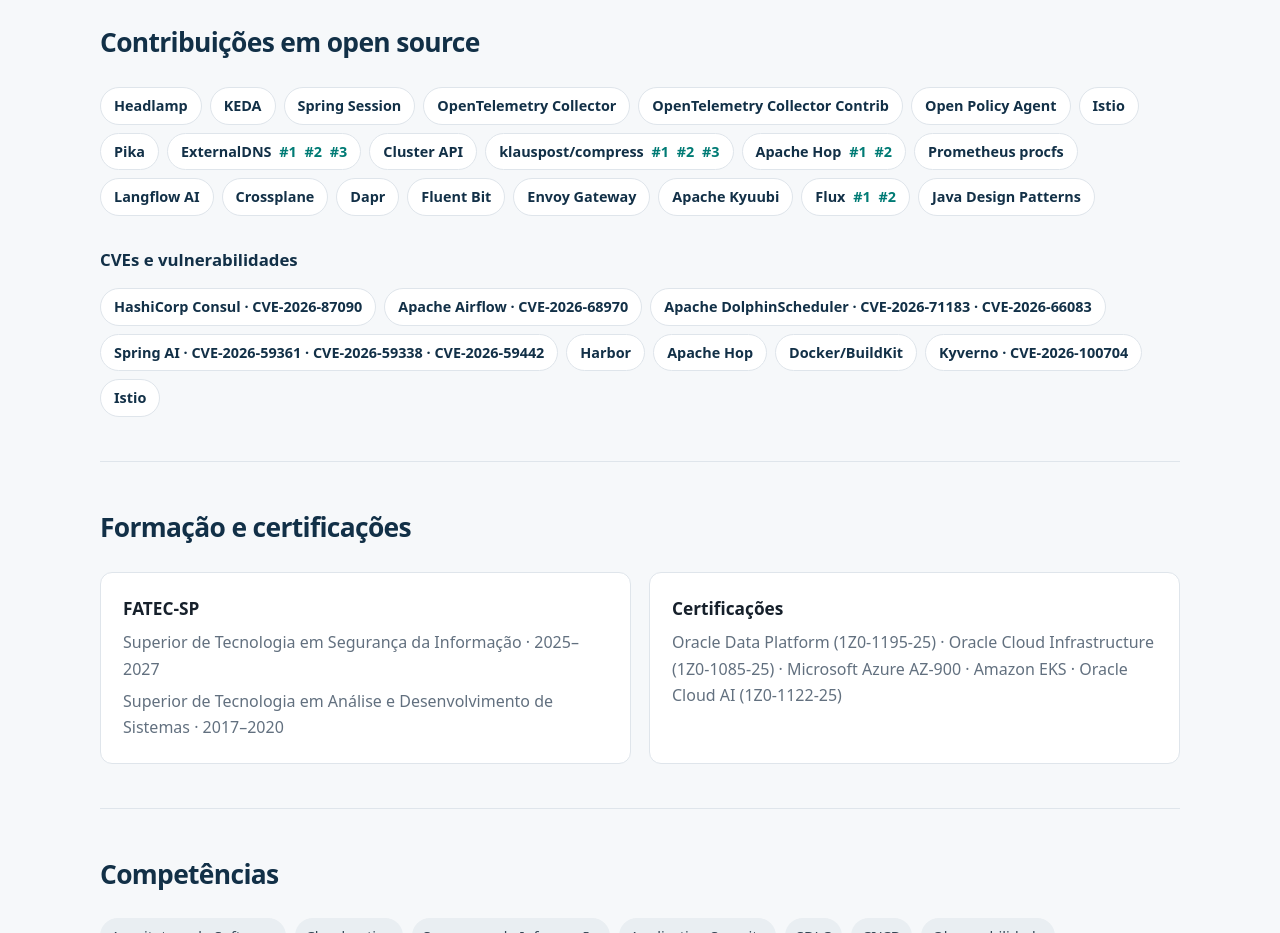
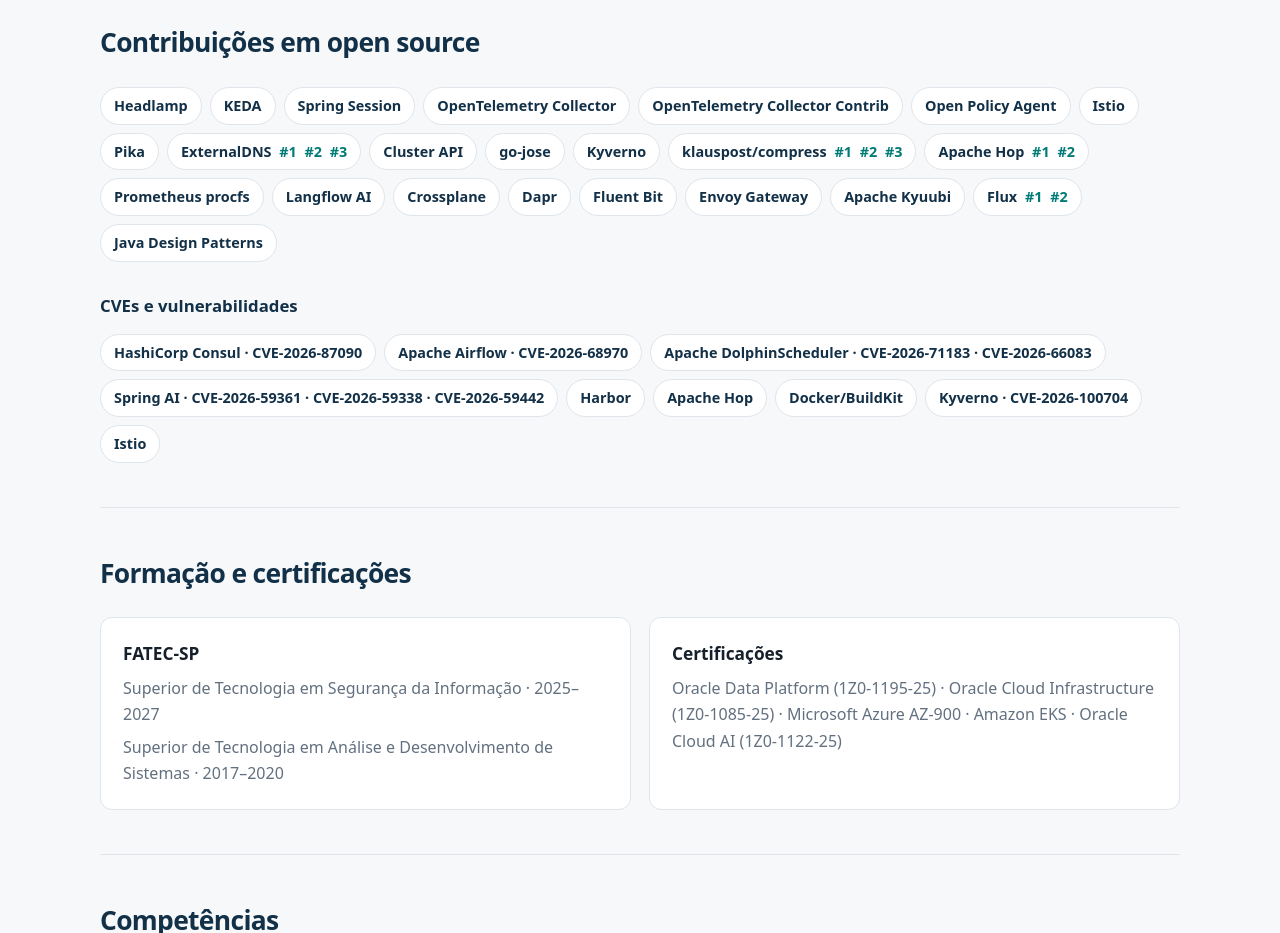
Before and after one commit to zanarellidev/zanarellidev.github.io, a plain HTML site: page index.html in a window 1280 px wide. Shown: the part 2000-2933 px from the top of the page. Drawn offline with Linux system fonts and the light colour scheme.

Commit message:
docs(contrib): add go-jose and kyverno merged PR chips

```diff
--- a/index.html
+++ b/index.html
@@ -113,6 +113,8 @@
           <a class="chip" href="https://github.com/pika/pika/pull/1697">Pika</a>
           <span class="chip">ExternalDNS <a href="https://github.com/kubernetes-sigs/external-dns/pull/6611">#1</a> <a href="https://github.com/kubernetes-sigs/external-dns/pull/6644">#2</a> <a href="https://github.com/kubernetes-sigs/external-dns/pull/6694">#3</a></span>
           <a class="chip" href="https://github.com/kubernetes-sigs/cluster-api/pull/14022">Cluster API</a>
+          <a class="chip" href="https://github.com/go-jose/go-jose/pull/279">go-jose</a>
+          <a class="chip" href="https://github.com/kyverno/website/pull/2118">Kyverno</a>
           <span class="chip">klauspost/compress <a href="https://github.com/klauspost/compress/pull/1182">#1</a> <a href="https://github.com/klauspost/compress/pull/1183">#2</a> <a href="https://github.com/klauspost/compress/pull/1184">#3</a></span>
           <span class="chip">Apache Hop <a href="https://github.com/apache/hop/pull/8094">#1</a> <a href="https://github.com/apache/hop/pull/8027">#2</a></span>
           <a class="chip" href="https://github.com/prometheus/procfs/pull/855">Prometheus procfs</a>
```
